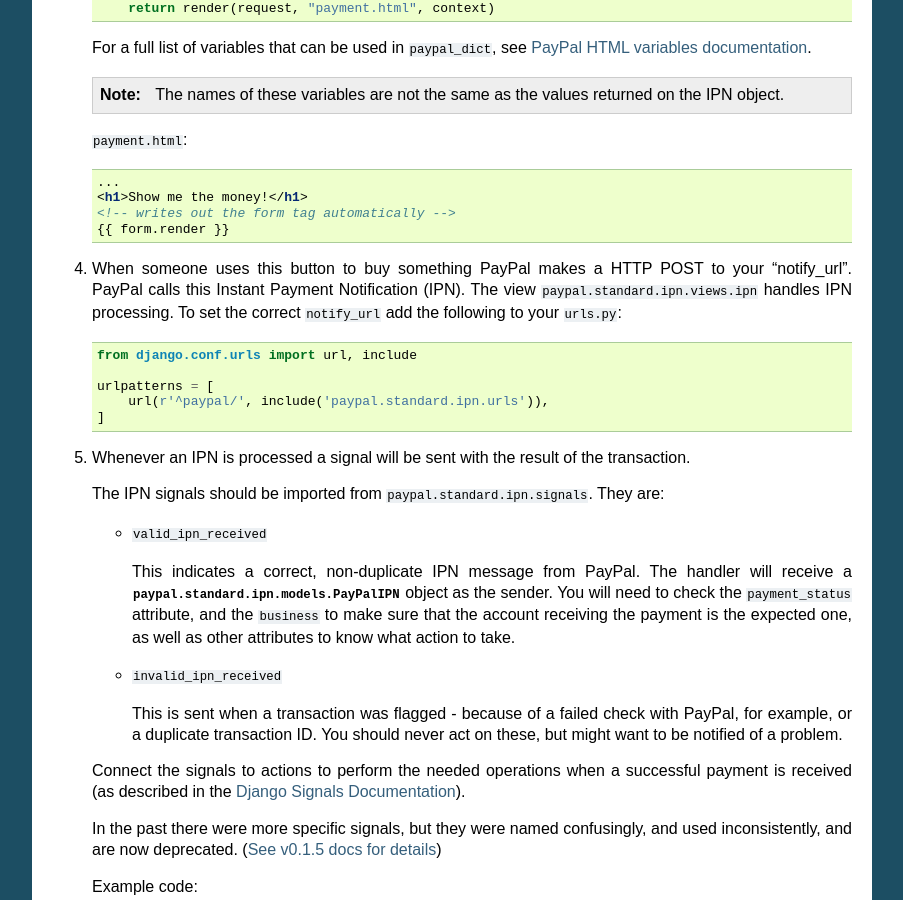
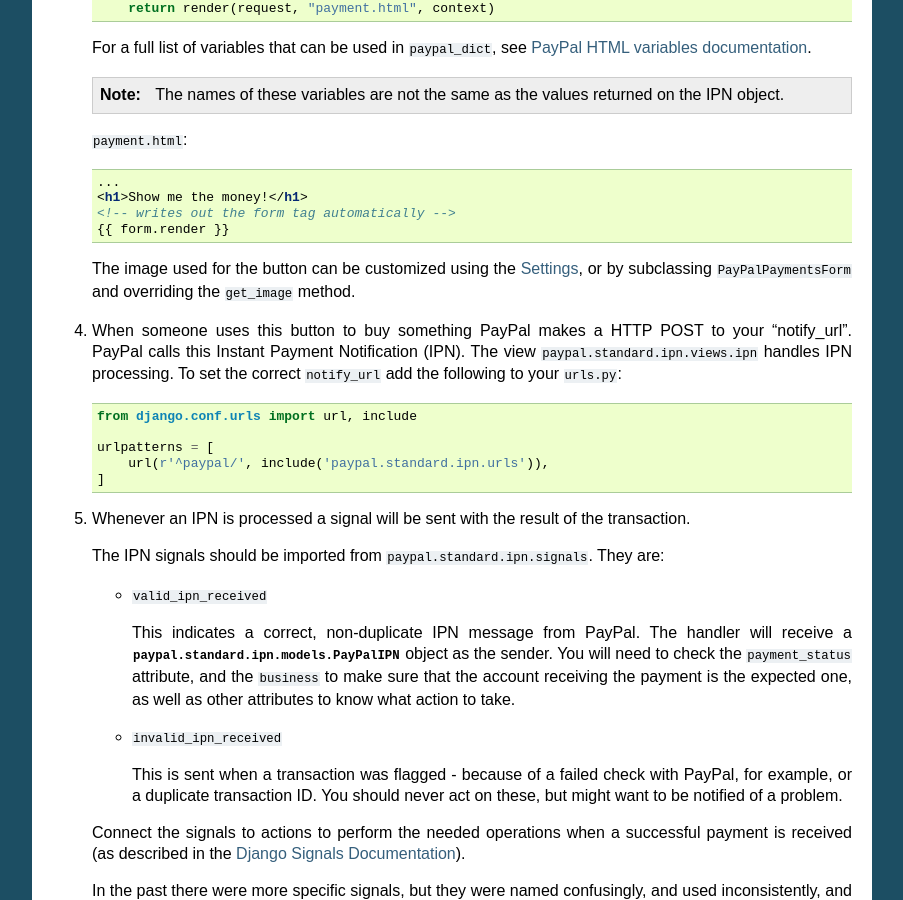
Before and after one commit to spookylukey/django-paypal, a Sphinx documentation site: the page built from docs/standard/ipn.rst, in a window 1280 px wide and 900 px high, scrolled down 997 px. Shown: the whole window, without its empty margins (198-1101 px from the left). Built offline with Sphinx 7.4.7, drawn with Linux system fonts in a browser that asks for light colours.

Commit message:
Improvements to docs regarding buttons on forms

```diff
--- a/docs/settings.rst
+++ b/docs/settings.rst
@@ -1,7 +1,5 @@
 Settings
 ========
-
-.. currentmodule:: django.conf.settings
 
 Some settings are documented on other documentation pages. In addition, you can
 set the following values in your settings.py to customise the behaviour of django-paypal.
--- a/docs/standard/ipn.rst
+++ b/docs/standard/ipn.rst
@@ -83,6 +83,9 @@
        <!-- writes out the form tag automatically -->
        {{ form.render }}
 
+   The image used for the button can be customized using the :doc:`/settings`, or
+   by subclassing ``PayPalPaymentsForm`` and overriding the ``get_image``
+   method.
 
 4. When someone uses this button to buy something PayPal makes a HTTP POST to
    your "notify_url". PayPal calls this Instant Payment Notification (IPN).
```
